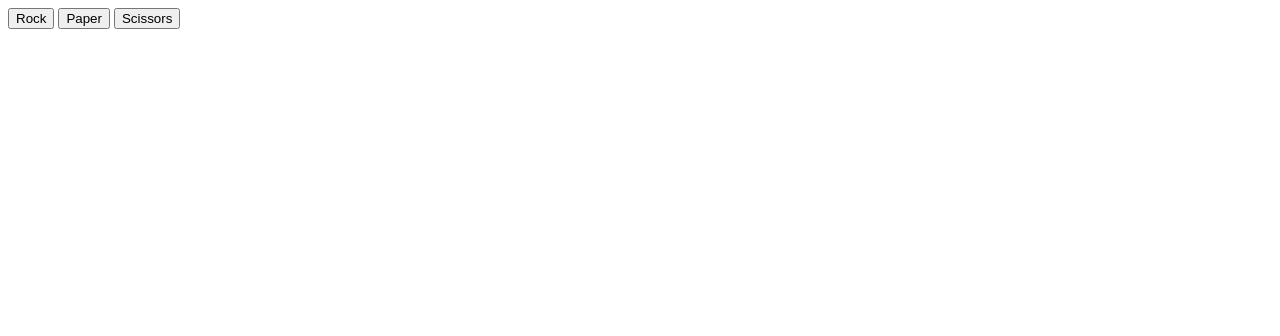
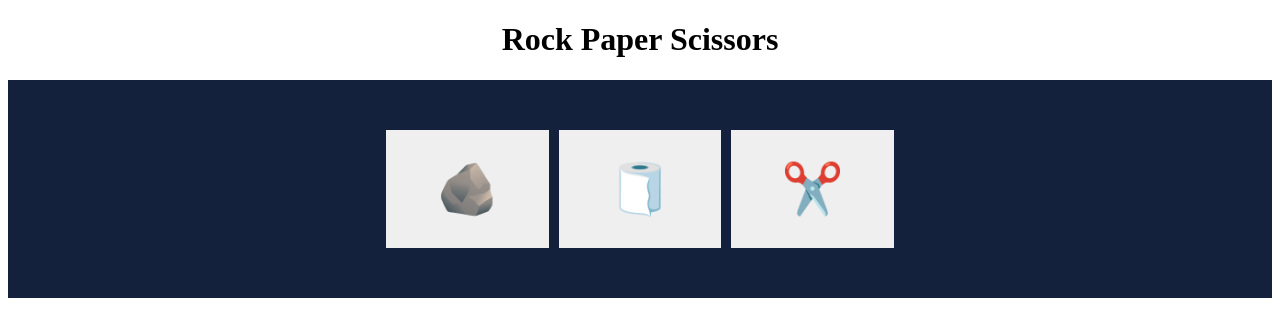
Before and after one commit to Hvbert1/rock-paper-scissors, a plain HTML site: page index.html in a window 1280 px wide. Drawn offline with Linux system fonts and the light colour scheme.

Commit message:
updated UI, add icons to button

```diff
--- a/index.html
+++ b/index.html
@@ -2,17 +2,16 @@
 <html lang="en">
 <head>
     <meta charset="UTF-8">
-    <meta http-equiv="X-UA-Compatible" content="IE=edge">
-    <meta name="viewport" content="width=device-width, initial-scale=1.0">
     <title>rockpaperscissors</title>
     <script src="rps.js" defer></script>
     <link rel="stylesheet" href="style.css"/>
 </head>
 <body>
-    <div id="container">
-        <button id="rock">Rock</button>
-        <button id="paper">Paper</button>
-        <button id="scissors">Scissors</button>
+    <h1 class = heading>Rock Paper Scissors</h1>
+    <div class="container">
+        <button id="rock">🪨</button>
+        <button id="paper">🧻</button>
+        <button id="scissors">✂️</button>
     </div>
     <div id="ret"></div>
 </body>
--- a/style.css
+++ b/style.css
@@ -1,4 +1,28 @@
+.heading {
+    display: flex;
+    justify-content: center;
+}
 .container {
-    background: pink;
+    background-color: #14213d;
     display: flex;
+    align-items: center;
+    padding: 50px;
+    justify-content: center;
+    gap: 10px;
 }
+
+button {
+    display: flex;
+    padding: 30px 50px;
+    border: none;
+    font-size: 50px;
+}
+
+#ret {
+    display: flex;
+    align-items: center;
+    justify-content: center;
+    padding: 20px;
+    font-size: 20px;
+    font-weight: bolder;
+}
```
